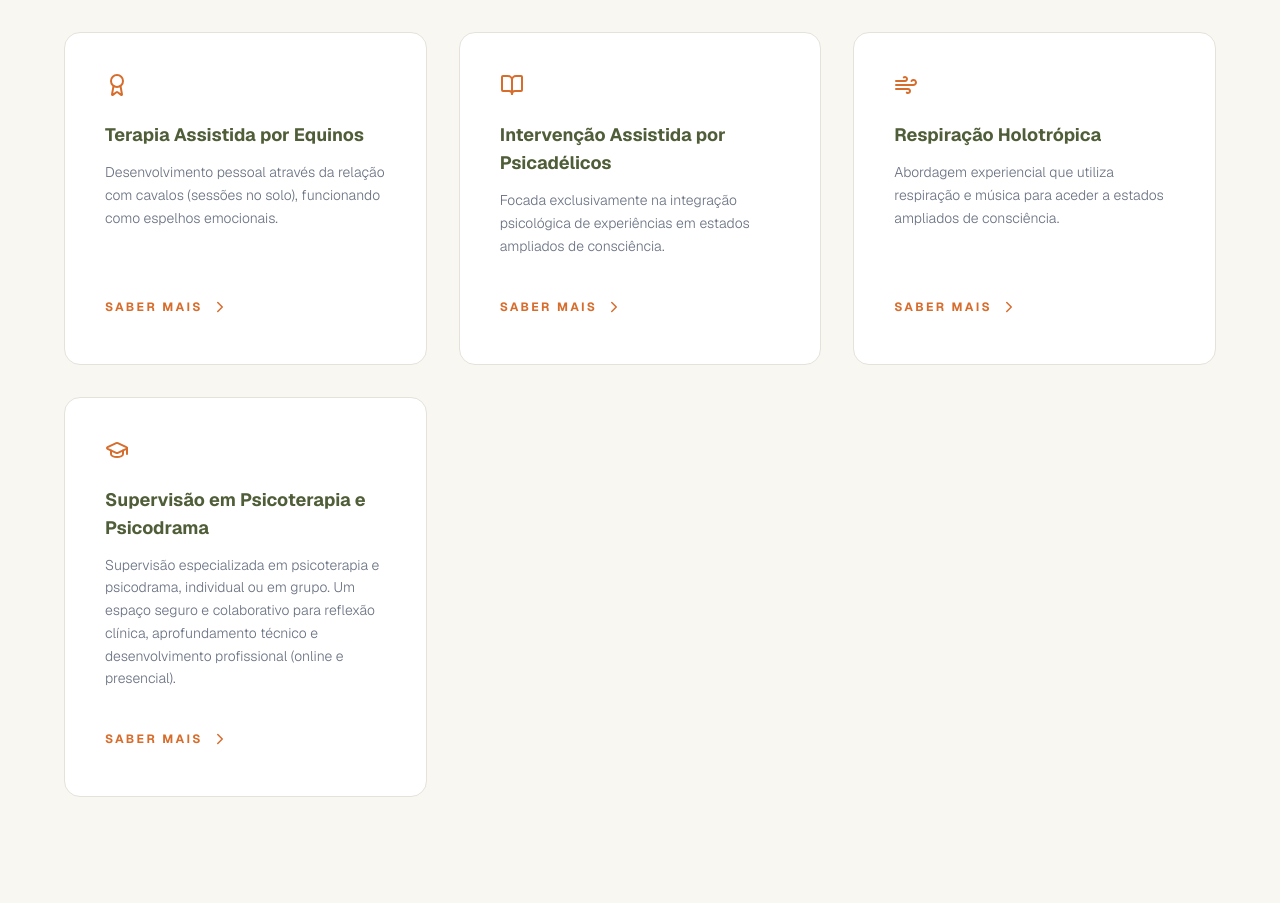
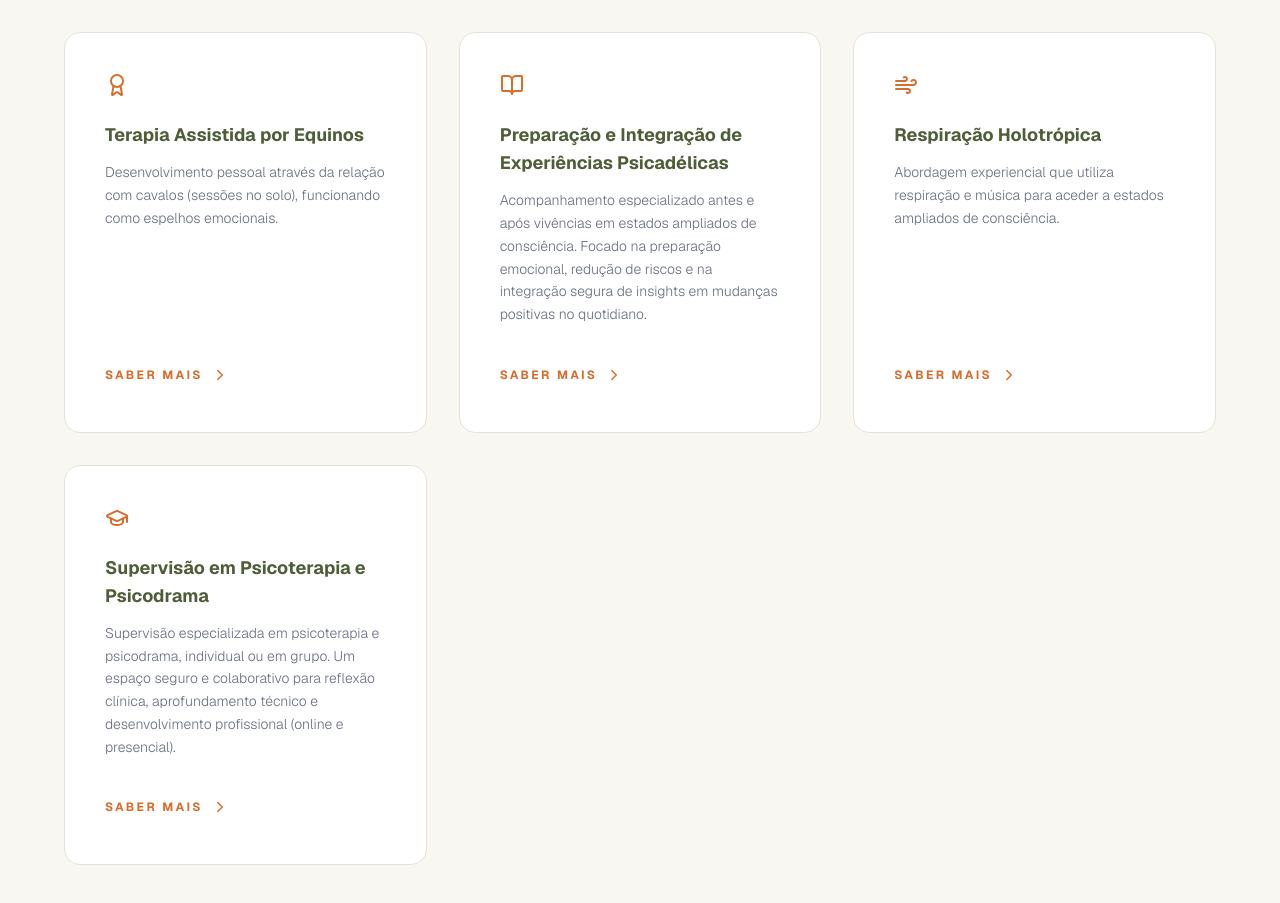
Before and after one commit to sarapombo/Site-psicologo, a Next.js app in the folder site-nuno/: page / in a window 1280 px wide. Shown: the part 2248-3151 px from the top of the page. Built offline with nearby package versions, Linux system fonts and the light colour scheme.

Commit message:
texto psicadelicos-atualizado

```diff
--- a/site-nuno/app/page.tsx
+++ b/site-nuno/app/page.tsx
@@ -30,7 +30,7 @@ export default function SitePsicologo() {
     { id: "psicodrama", title: "Psicodrama", icon: <Users className="w-6 h-6" />, text: "Modelo que alia a expressão emocional, a ação e a relação através da representação de situações quotidianas." },
     { id: "psicodanca", title: "Psicodança", icon: <Waves className="w-6 h-6" />, text: "Abordagem baseada nos princípios morenianos que privilegia a comunicação corpo-mente através do movimento." },
     { id: "terapia-equinos", title: "Terapia Assistida por Equinos", icon: <Award className="w-6 h-6" />, text: "Desenvolvimento pessoal através da relação com cavalos (sessões no solo), funcionando como espelhos emocionais." },
-    { id: "psicadelicos", title: "Intervenção Assistida por Psicadélicos", icon: <BookOpen className="w-6 h-6" />, text: "Focada exclusivamente na integração psicológica de experiências em estados ampliados de consciência." },
+    { id: "psicadelicos", title: "Preparação e Integração de Experiências Psicadélicas", icon: <BookOpen className="w-6 h-6" />, text: "Acompanhamento especializado antes e após vivências em estados ampliados de consciência. Focado na preparação emocional, redução de riscos e na integração segura de insights em mudanças positivas no quotidiano." },
     { id: "respiracao-holotropica", title: "Respiração Holotrópica", icon: <Wind className="w-6 h-6" />, text: "Abordagem experiencial que utiliza respiração e música para aceder a estados ampliados de consciência." },
     {  id: "supervisao", title: "Supervisão em Psicoterapia e Psicodrama",  icon: <GraduationCap className="w-6 h-6" />, text: "Supervisão especializada em psicoterapia e psicodrama, individual ou em grupo. Um espaço seguro e colaborativo para reflexão clínica, aprofundamento técnico e desenvolvimento profissional (online e presencial)."
     }
```
